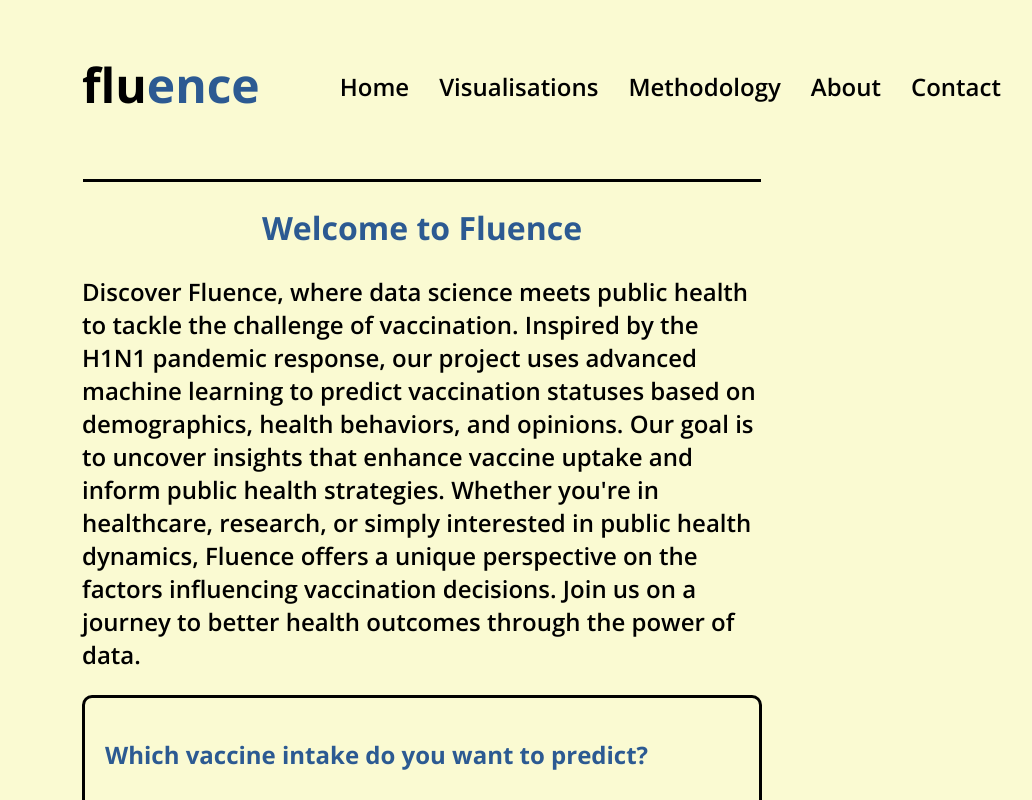
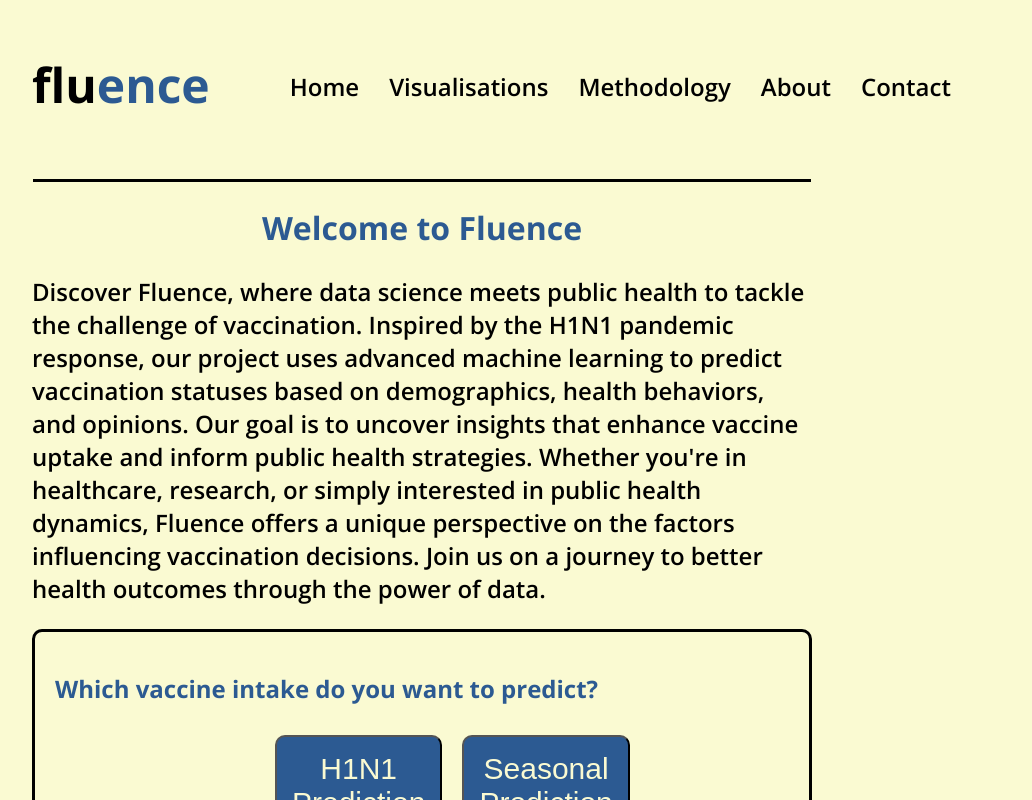
Before and after one commit to adiimated/Flu-Shot-Learning, a React (Create React App) app in the folder app/: page / in a window 1280 px wide. Shown: the top 800 px of the page, without its empty margins (218-1250 px from the left). Built offline with nearby package versions, Linux system fonts and the light colour scheme.

Commit message:
Update App.css

```diff
--- a/app/src/App.css
+++ b/app/src/App.css
@@ -10,8 +10,8 @@ body {
     font-family: Open Sans;
     background-color: lightgoldenrodyellow;
     color: #2C5A92;
-    padding-left: 300px;
-    padding-right: 300px;
+    padding-left: 250px;
+    padding-right: 250px;
 }
 
 code {
```
